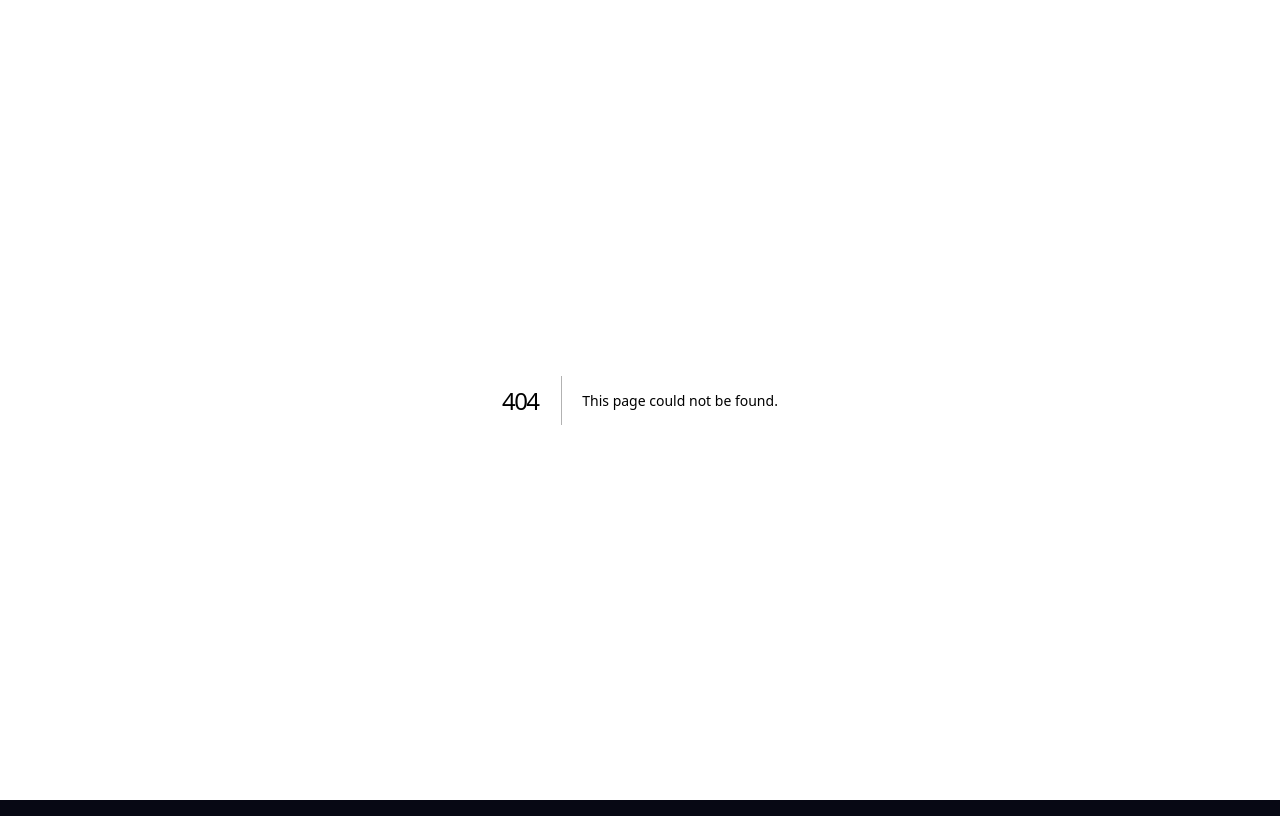
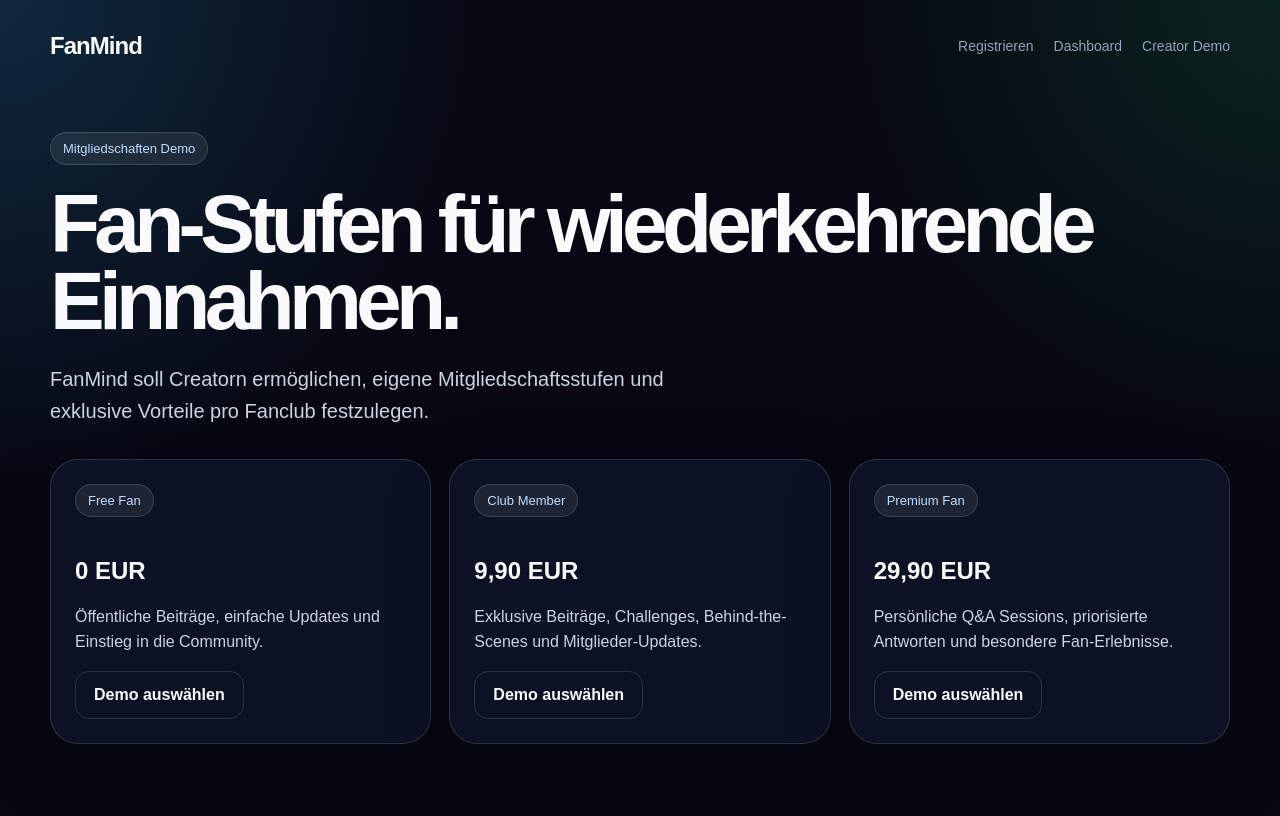
Before and after one commit to Bernds-tech/FanMind, a Next.js app: page /pricing in a window 1280 px wide. Before the commit this address had no page. Built offline with nearby package versions, Linux system fonts and the light colour scheme.

Commit message:
Add pricing demo page

```diff
--- /dev/null
+++ b/src/app/pricing/page.tsx
@@ -0,0 +1,53 @@
+const plans = [
+  {
+    name: "Free Fan",
+    price: "0 EUR",
+    description: "Öffentliche Beiträge, einfache Updates und Einstieg in die Community."
+  },
+  {
+    name: "Club Member",
+    price: "9,90 EUR",
+    description: "Exklusive Beiträge, Challenges, Behind-the-Scenes und Mitglieder-Updates."
+  },
+  {
+    name: "Premium Fan",
+    price: "29,90 EUR",
+    description: "Persönliche Q&A Sessions, priorisierte Antworten und besondere Fan-Erlebnisse."
+  }
+];
+
+export default function PricingPage() {
+  return (
+    <main>
+      <div className="page-shell">
+        <nav className="nav">
+          <a className="logo" href="/">FanMind</a>
+          <div className="nav-links">
+            <a href="/register">Registrieren</a>
+            <a href="/dashboard">Dashboard</a>
+            <a href="/creator/demo">Creator Demo</a>
+          </div>
+        </nav>
+
+        <section>
+          <div className="badge">Mitgliedschaften Demo</div>
+          <h1>Fan-Stufen für wiederkehrende Einnahmen.</h1>
+          <p className="lead">
+            FanMind soll Creatorn ermöglichen, eigene Mitgliedschaftsstufen und exklusive Vorteile pro Fanclub festzulegen.
+          </p>
+        </section>
+
+        <section className="grid">
+          {plans.map((plan) => (
+            <article className="card" key={plan.name}>
+              <div className="badge">{plan.name}</div>
+              <h2>{plan.price}</h2>
+              <p>{plan.description}</p>
+              <a className="button" href="/register">Demo auswählen</a>
+            </article>
+          ))}
+        </section>
+      </div>
+    </main>
+  );
+}
```
